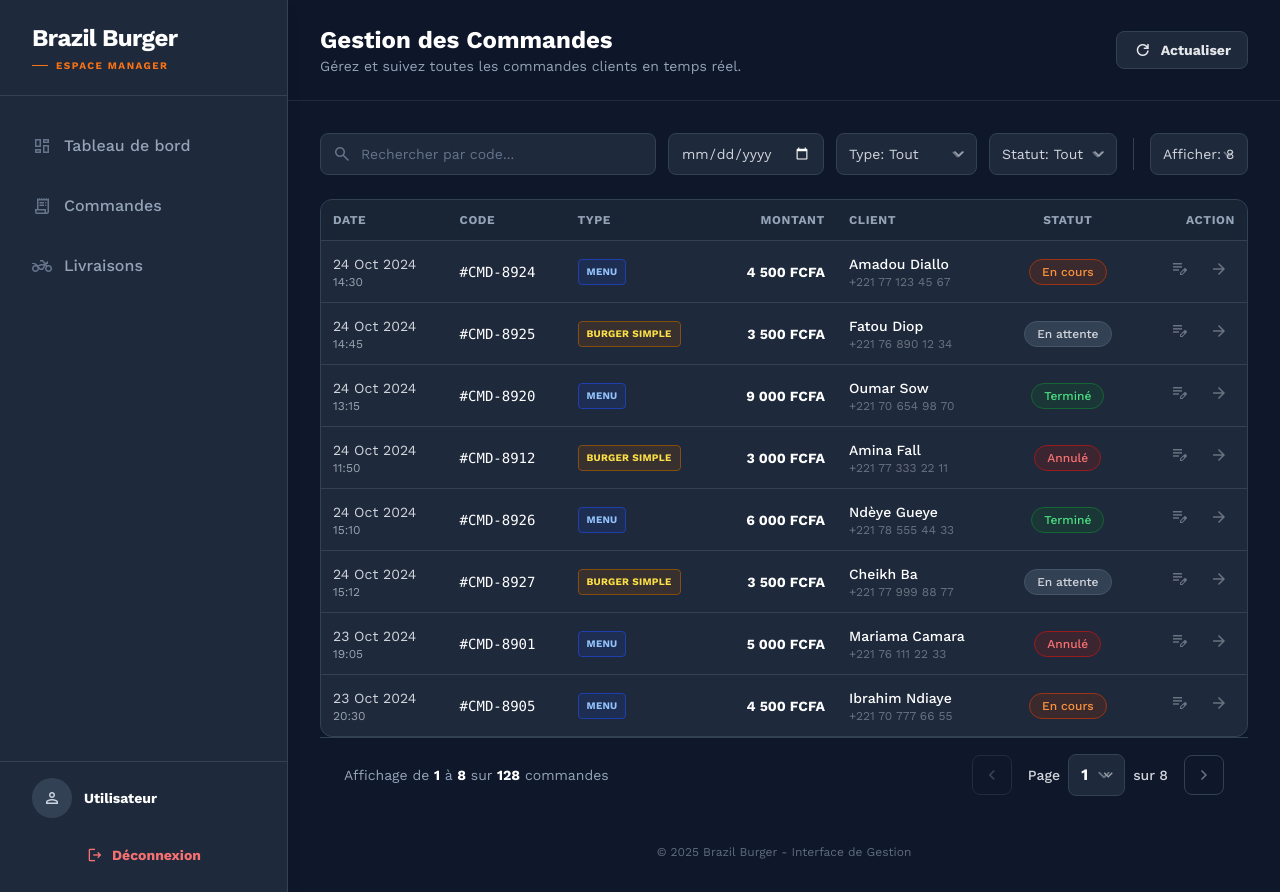
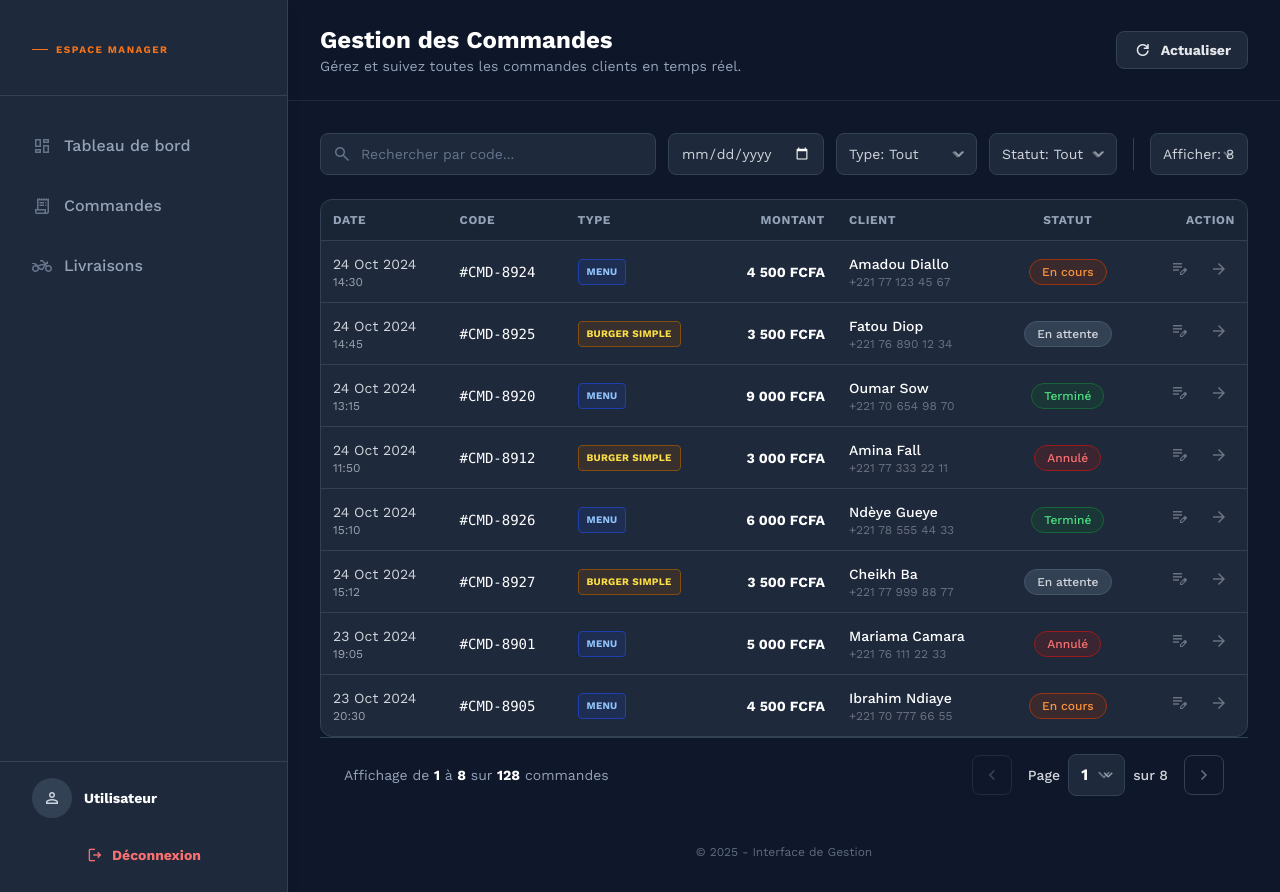
Before and after one commit to BySalim/brasil-burger-restaurant, a Symfony app: template symfony-gestionnaire/BrasilBurger.Manager/templates/orders/index.html.twig in a window 1280 px wide. Run offline with Twig, Linux system fonts and the light colour scheme; the template is opened without the code that fills it, so the values that code supplies are empty; some libraries are stand-ins or nearby versions.

Commit message:
config nom de site 'Brasil Burger' avec site_name

```diff
--- a/symfony-gestionnaire/BrasilBurger.Manager/config/services.yaml
+++ b/symfony-gestionnaire/BrasilBurger.Manager/config/services.yaml
@@ -1,4 +1,5 @@
 parameters:
+    app.site_name: 'Brasil Burger'
     cloudinary.cloud_name: '%env(CLOUDINARY_CLOUD_NAME)%'
     cloudinary.base_url: 'https://res.cloudinary.com'
 
--- a/symfony-gestionnaire/BrasilBurger.Manager/templates/base.html.twig
+++ b/symfony-gestionnaire/BrasilBurger.Manager/templates/base.html.twig
@@ -3,7 +3,7 @@
 <head>
     <meta charset="UTF-8">
     <meta name="viewport" content="width=device-width, initial-scale=1.0">
-    <title>{% block title %}Brazil Burger - Administration{% endblock %}</title>
+    <title>{% block title %}{{ site_name }} - Administration{% endblock %}</title>
 
     {# Fonts #}
     <link rel="preconnect" href="https://fonts.googleapis.com">
--- a/symfony-gestionnaire/BrasilBurger.Manager/templates/bundles/TwigBundle/Exception/error404.html.twig
+++ b/symfony-gestionnaire/BrasilBurger.Manager/templates/bundles/TwigBundle/Exception/error404.html.twig
@@ -3,7 +3,7 @@
 {# Étendez votre layout principal pour garder le menu et le footer #}
 {% extends 'base.html.twig' %}
 
-{% block title %}Page introuvable - Brazil Burger{% endblock %}
+{% block title %}Page introuvable - {{ site_name }}{% endblock %}
 
 {% block body %}
     <div class="flex flex-col items-center justify-center min-h-[60vh] text-center px-4">
--- a/symfony-gestionnaire/BrasilBurger.Manager/templates/components/brand_logo.html.twig
+++ b/symfony-gestionnaire/BrasilBurger.Manager/templates/components/brand_logo.html.twig
@@ -26,7 +26,7 @@
             class: 'text-white'
         } %}
     </div>
-    <h1 class="{{ titleSizes[size] }} font-bold text-white tracking-tight mb-2">Brazil Burger</h1>
+    <h1 class="{{ titleSizes[size] }} font-bold text-white tracking-tight mb-2">{{ site_name }}</h1>
     {% if showBadge %}
         <p class="text-blue-200 text-xs font-semibold tracking-[0.2em] uppercase">Administration</p>
     {% endif %}
--- a/symfony-gestionnaire/BrasilBurger.Manager/templates/dashboard/index.html.twig
+++ b/symfony-gestionnaire/BrasilBurger.Manager/templates/dashboard/index.html.twig
@@ -1,6 +1,6 @@
 {% extends 'layouts/dashboard_layout.html.twig' %}
 
-{% block title %}Manager Dashboard - Brazil Burger{% endblock %}
+{% block title %}Manager Dashboard - {{ site_name }}{% endblock %}
 
 {% block page_title %}Aperçu du jour{% endblock %}
 {% block page_subtitle %}Bienvenue sur votre tableau de bord de gestion.{% endblock %}
@@ -49,7 +49,7 @@
     {# Top Products Table #}
     {% set topProducts = [
         {
-            name: 'Brazil Burger Spécial',
+            name: '{{ site_name }} Spécial',
             category: 'MENU',
             categoryColor: 'blue',
             price: '4 500',
--- a/symfony-gestionnaire/BrasilBurger.Manager/templates/deliveries/list.html.twig
+++ b/symfony-gestionnaire/BrasilBurger.Manager/templates/deliveries/list.html.twig
@@ -1,6 +1,6 @@
 {% extends 'layouts/dashboard_layout.html.twig' %}
 
-{% block title %}Livraisons (Tracking) - Brazil Burger{% endblock %}
+{% block title %}Livraisons (Tracking) - {{ site_name }}{% endblock %}
 
 {% block page_title %}Suivi des Livraisons{% endblock %}
 {% block page_subtitle %}Suivez l'état des livraisons en cours et l'historique.{% endblock %}
--- a/symfony-gestionnaire/BrasilBurger.Manager/templates/deliveries/orders.html.twig
+++ b/symfony-gestionnaire/BrasilBurger.Manager/templates/deliveries/orders.html.twig
@@ -1,6 +1,6 @@
 {% extends 'layouts/dashboard_layout.html.twig' %}
 
-{% block title %}Livraisons (Manager) - Brazil Burger{% endblock %}
+{% block title %}Livraisons (Manager) - {{ site_name }}{% endblock %}
 
 {% block page_title %}Gestion des Livraisons{% endblock %}
 {% block page_subtitle %}Assignez les commandes aux livreurs par zone géographique.{% endblock %}
@@ -38,7 +38,7 @@
     <div class="mt-auto mb-8">
         {% include 'partials/footer_copyright.html.twig' with {
             year: 2024,
-            company: 'Brazil Burger - Interface Manager'
+            company: '{{ site_name }} - Interface Manager'
         } %}
     </div>
 {% endblock %}
--- a/symfony-gestionnaire/BrasilBurger.Manager/templates/delivery_info/show.html.twig
+++ b/symfony-gestionnaire/BrasilBurger.Manager/templates/delivery_info/show.html.twig
@@ -1,6 +1,6 @@
 {% extends 'layouts/dashboard_layout.html.twig' %}
 
-{% block title %}Infos de livraison {{ deliveryInfo.id|default('#0') }} - Brazil Burger{% endblock %}
+{% block title %}Infos de livraison {{ deliveryInfo.id|default('#0') }} - {{ site_name }}{% endblock %}
 
 {% block page_title %}Infos de livraison{% endblock %}
 {% block page_subtitle %}Consultez les détails logistiques complets de cette livraison.{% endblock %}
@@ -58,7 +58,7 @@
     <div class="mt-8">
         {% include 'partials/footer_copyright.html.twig' with {
             year: 2024,
-            company: 'Brazil Burger - Interface Manager'
+            company: '{{ site_name }} - Interface Manager'
         } %}
     </div>
 {% endblock %}
--- a/symfony-gestionnaire/BrasilBurger.Manager/templates/layouts/dashboard_layout.html.twig
+++ b/symfony-gestionnaire/BrasilBurger.Manager/templates/layouts/dashboard_layout.html.twig
@@ -50,7 +50,7 @@
 
             {# Footer #}
             <div class="mt-8 text-center opacity-60">
-                <p class="text-xs text-gray-500 dark:text-text-muted-dark">© {{ 'now'|date('Y') }} Brazil Burger - Interface de Gestion</p>
+                <p class="text-xs text-gray-500 dark:text-text-muted-dark">© {{ 'now'|date('Y') }} {{ site_name }} - Interface de Gestion</p>
             </div>
         </div>
     </main>
--- a/symfony-gestionnaire/BrasilBurger.Manager/templates/orders/index.html.twig
+++ b/symfony-gestionnaire/BrasilBurger.Manager/templates/orders/index.html.twig
@@ -1,6 +1,6 @@
 {% extends 'layouts/dashboard_layout.html.twig' %}
 
-{% block title %}Commandes (Manager) - Brazil Burger{% endblock %}
+{% block title %}Commandes (Manager) - {{ site_name }}{% endblock %}
 
 {% block page_title %}Gestion des Commandes{% endblock %}
 {% block page_subtitle %}Gérez et suivez toutes les commandes clients en temps réel.{% endblock %}
--- a/symfony-gestionnaire/BrasilBurger.Manager/templates/orders/show.html.twig
+++ b/symfony-gestionnaire/BrasilBurger.Manager/templates/orders/show.html.twig
@@ -1,6 +1,6 @@
 {% extends 'layouts/dashboard_layout.html.twig' %}
 
-{% block title %}Détails de la Commande {{ order.code|default('#CMD-0000') }} - Brazil Burger{% endblock %}
+{% block title %}Détails de la Commande {{ order.code|default('#CMD-0000') }} - {{ site_name }}{% endblock %}
 
 {% block page_title %}
     Détails de la Commande
@@ -69,7 +69,7 @@
     <div class="mt-8 mb-8">
         {% include 'partials/footer_copyright.html.twig' with {
             year: 2024,
-            company: 'Brazil Burger - Interface de Gestion'
+            company: '{{ site_name }} - Interface de Gestion'
         } %}
     </div>
 {% endblock %}
--- a/symfony-gestionnaire/BrasilBurger.Manager/templates/partials/dashboard/sidebar.html.twig
+++ b/symfony-gestionnaire/BrasilBurger.Manager/templates/partials/dashboard/sidebar.html.twig
@@ -9,7 +9,7 @@
 
 {# Header #}
 <div class="h-24 flex flex-col justify-center px-8 border-b border-gray-100 dark:border-border-dark">
-    <h1 class="text-2xl font-bold text-gray-900 dark:text-white tracking-tight">Brazil Burger</h1>
+    <h1 class="text-2xl font-bold text-gray-900 dark:text-white tracking-tight">{{ site_name }}</h1>
     <div class="flex items-center gap-2 mt-1">
         <span class="h-[1px] w-4 bg-primary"></span>
         <p class="text-primary font-bold text-[10px] tracking-[0.15em] uppercase">Espace Manager</p>
--- a/symfony-gestionnaire/BrasilBurger.Manager/templates/partials/footer_copyright.html.twig
+++ b/symfony-gestionnaire/BrasilBurger.Manager/templates/partials/footer_copyright.html.twig
@@ -2,10 +2,10 @@
 Footer Copyright Component
 
 @param string year - Copyright year (default: current year)
-@param string company - Company name (default: Brazil Burger)
+@param string company - Company name (default: {{ site_name }})
 #}
 {% set copyrightYear = year|default('now'|date('Y')) %}
-{% set companyName = company|default('Brazil Burger') %}
+{% set companyName = company|default('{{ site_name }}') %}
 
 <div class="text-center">
     <p class="text-xs text-gray-400 dark:text-slate-500">
--- a/symfony-gestionnaire/BrasilBurger.Manager/templates/security/login.html.twig
+++ b/symfony-gestionnaire/BrasilBurger.Manager/templates/security/login.html.twig
@@ -1,6 +1,6 @@
 {% extends 'layouts/auth_layout.html.twig' %}
 
-{% block title %}Connexion Manager - Brazil Burger{% endblock %}
+{% block title %}Connexion Manager - {{ site_name }}{% endblock %}
 
 {% block auth_content %}
     {# Page Header #}
```
Also changed, not shown: 1 other file.
